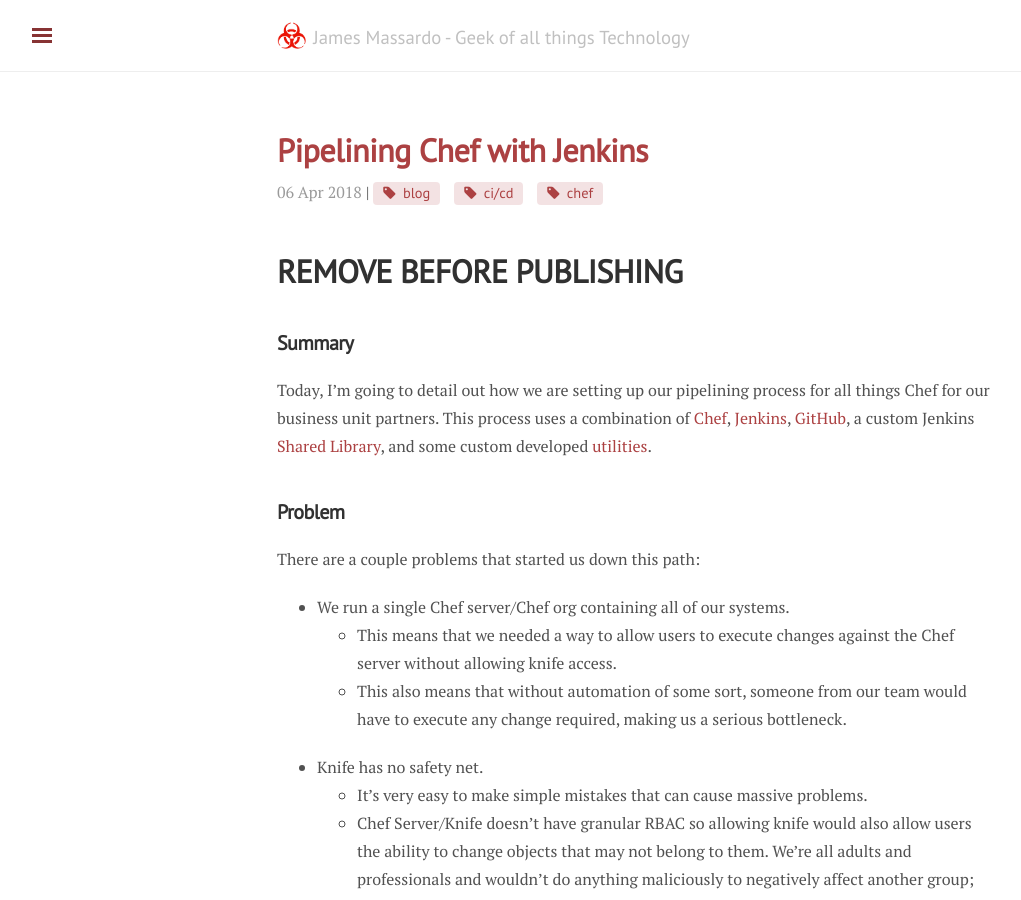
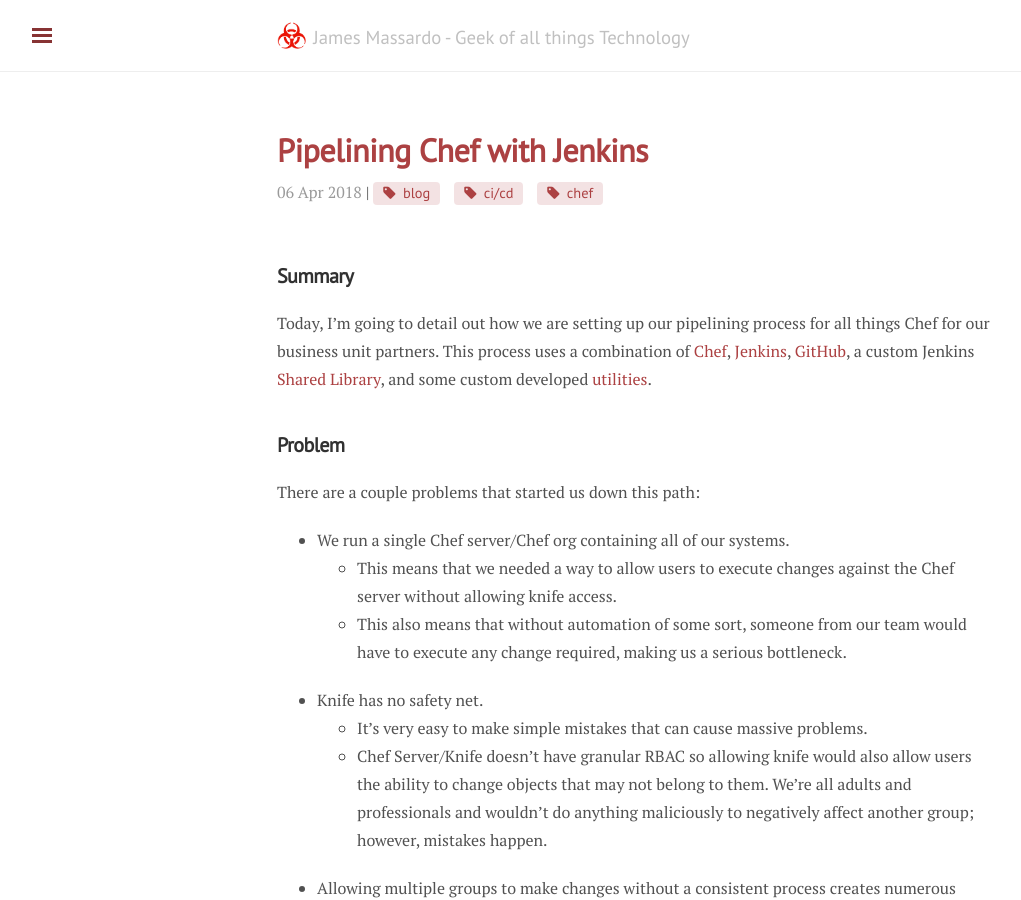
Before and after one commit to jmassardo/jmassardo.github.io, a Jekyll site: the page built from _posts/2018-04-06-Pipelining Chef with Jenkins.md, in a window 1280 px wide and 900 px high. Shown: the whole window, without its empty margins (3-1024 px from the left). Built offline with Jekyll 4.4.1, drawn with Linux system fonts in a browser that asks for light colours; nearby versions of some CDN libraries.

Commit message:
removed temp banner

```diff
--- a/_posts/2018-04-06-Pipelining Chef with Jenkins.md
+++ b/_posts/2018-04-06-Pipelining Chef with Jenkins.md
@@ -5,8 +5,6 @@ date:   2018-04-06 14:39:00 -0600
 category: Blog
 tags: [blog, ci/cd, chef]
 ---
-# REMOVE BEFORE PUBLISHING
-
 ## Summary
 
 Today, I'm going to detail out how we are setting up our pipelining process for all things Chef for our business unit partners. This process uses a combination of [Chef](https://www.chef.io), [Jenkins](https://jenkins.io/), [GitHub](https://github.com), a custom Jenkins [Shared Library](https://github.com/jkhy/Chef-Pipeline-SharedLibrary_PUBLIC), and some custom developed [utilities](https://github.com/jkhy/Chef-Pipeline-Automation_PUBLIC).
```
